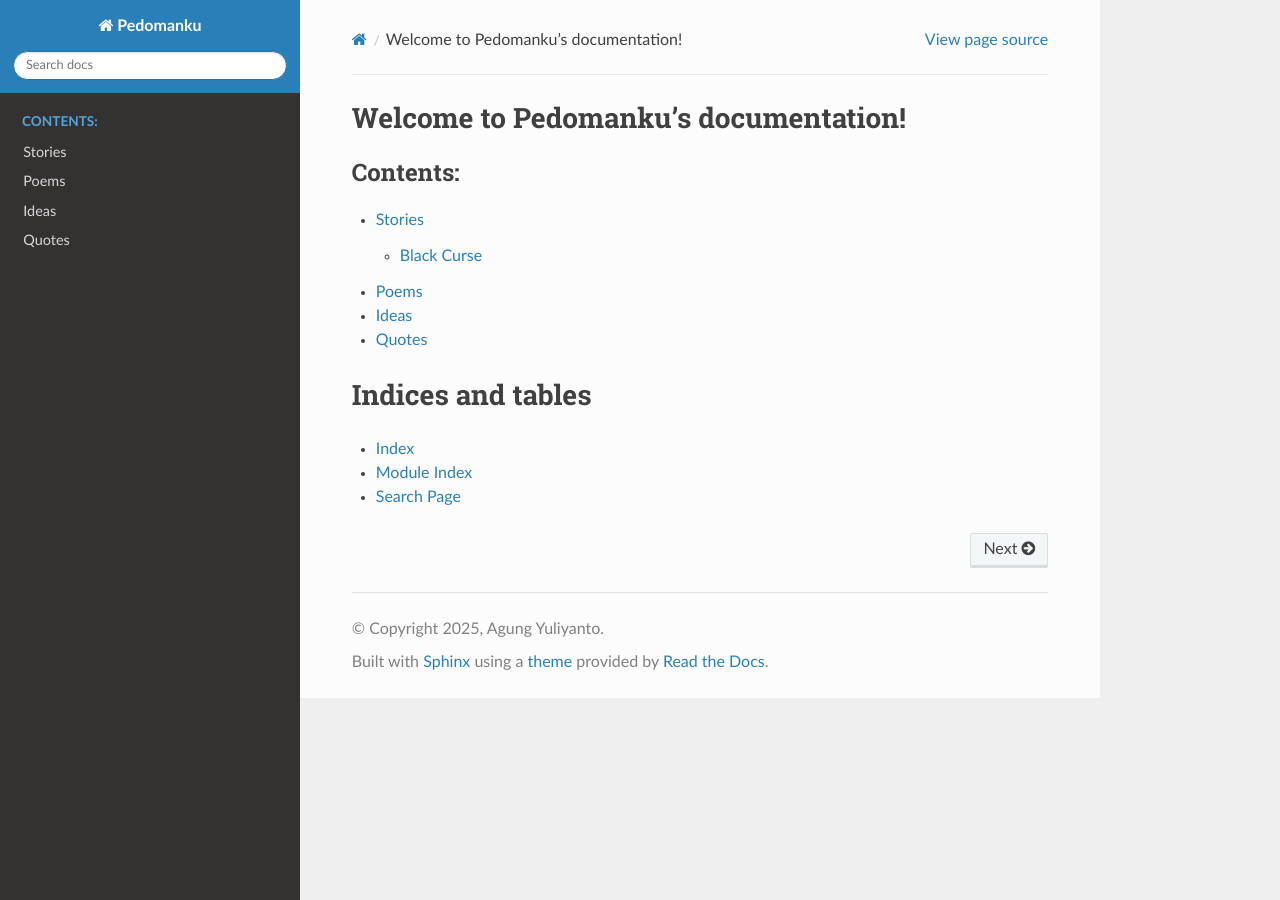
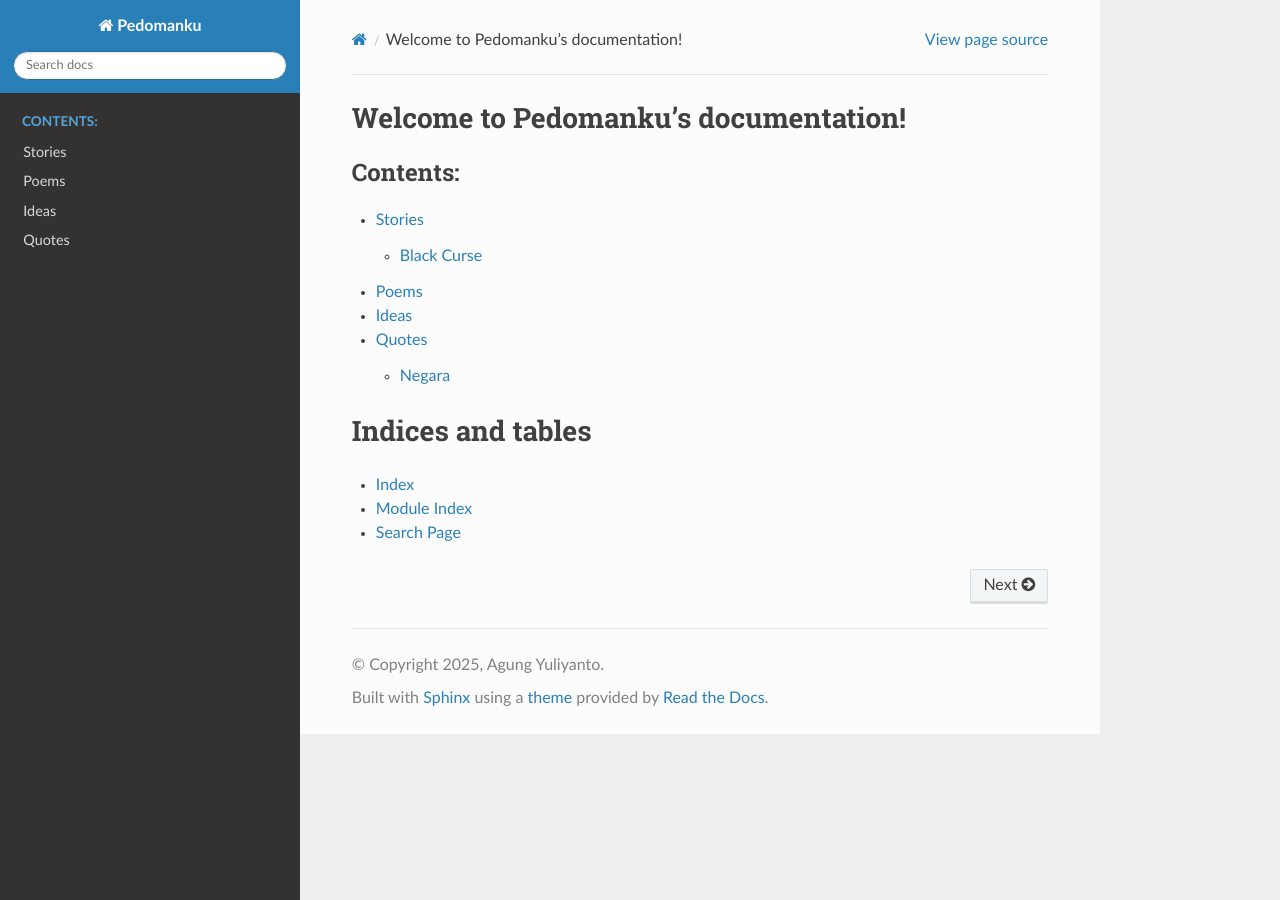
Before and after one commit to agung96tm/pedomanku, a Sphinx documentation site: the page built from docs/source/index.rst, in a window 1280 px wide. Built offline with Sphinx 7.4.7 and the Read the Docs theme 3.1.0, drawn with Linux system fonts in a browser that asks for light colours.

Commit message:
Quote: add content

```diff
--- a/docs/source/0004-quotes/0000-introduction.rst
+++ b/docs/source/0004-quotes/0000-introduction.rst
@@ -1,2 +1,8 @@
 Quotes
 =====================================
+
+.. toctree::
+   :maxdepth: 2
+   :caption: Contents:
+
+   0001-negara
```
